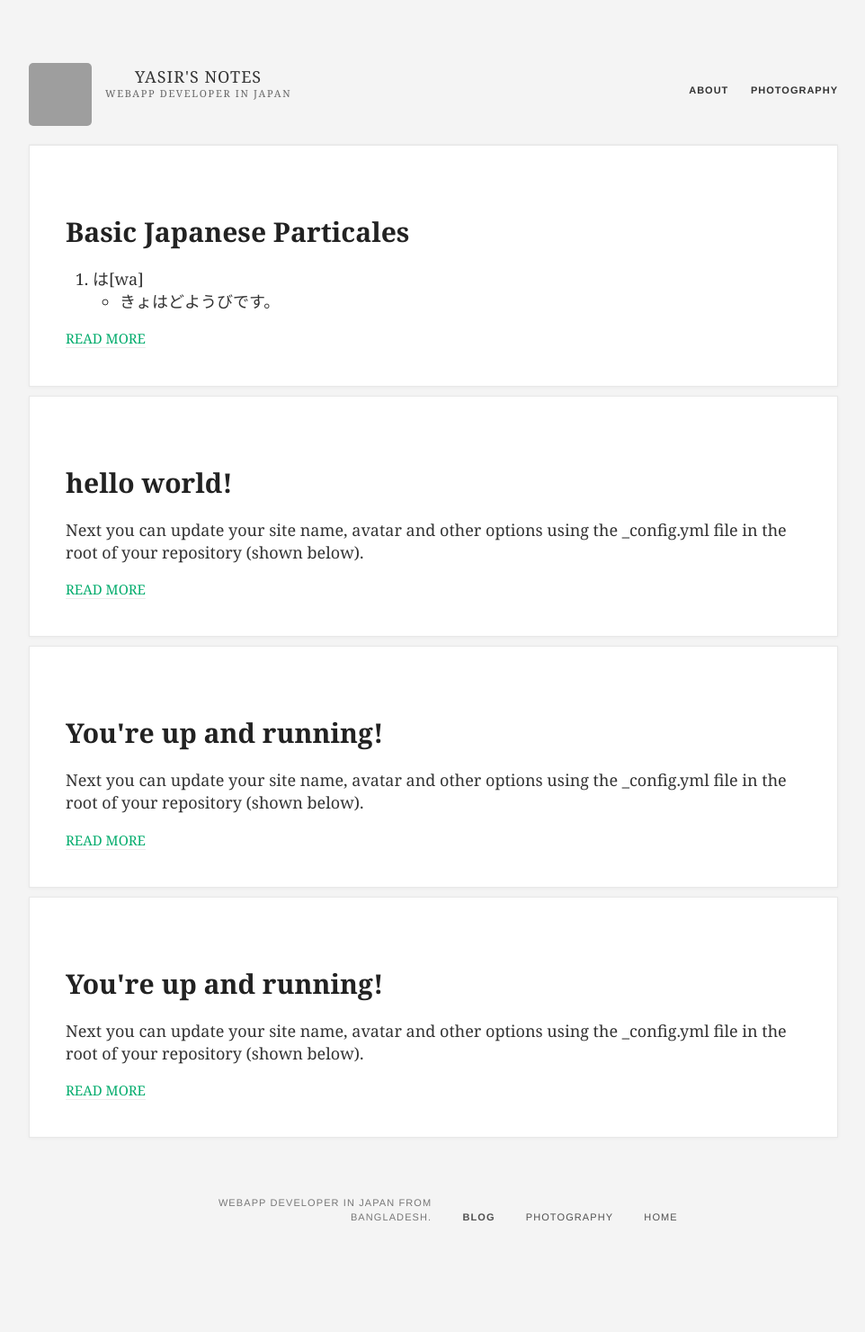
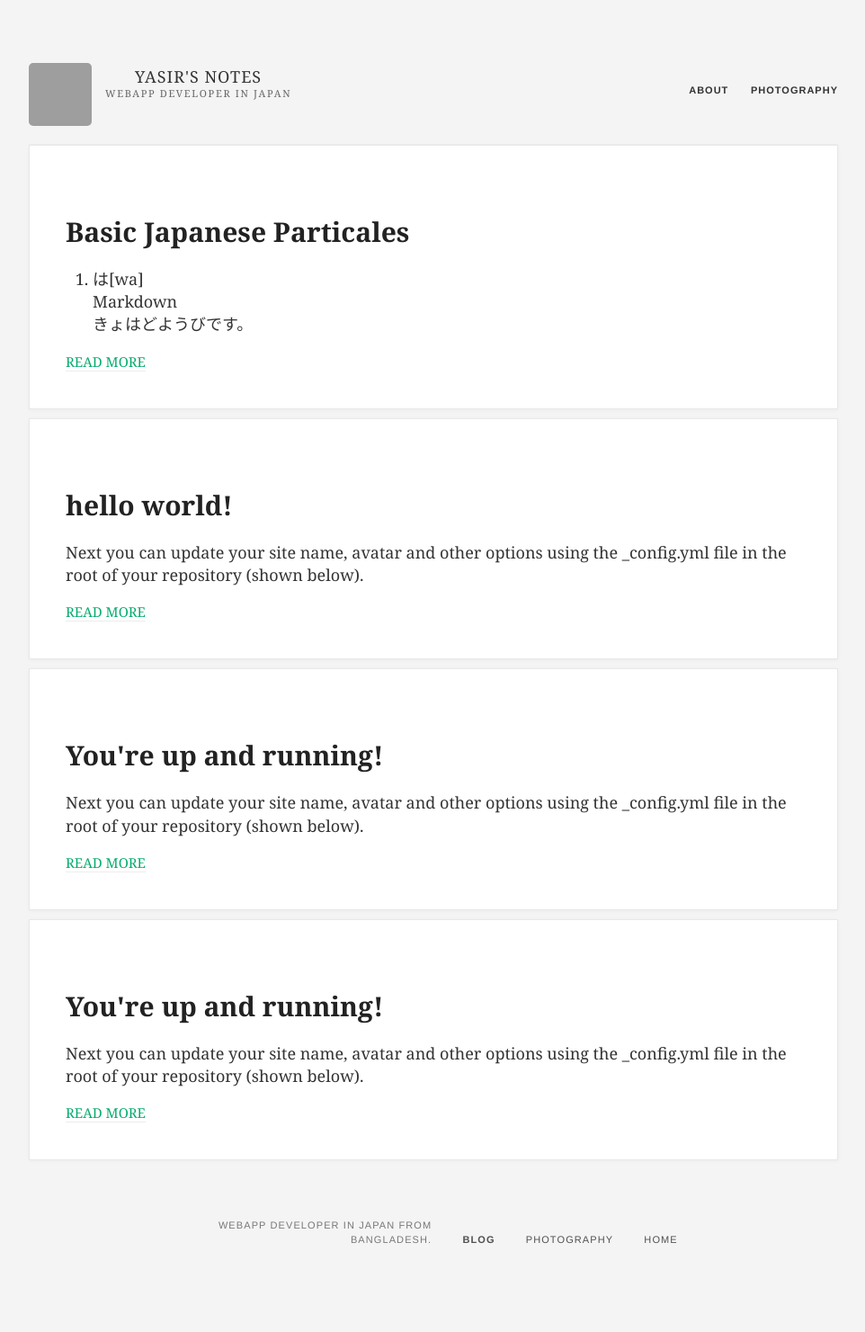
Before and after one commit to yasirtaher/blog, a Jekyll site: the page built from index.html, in a window 1280 px wide. Shown: the whole page at 90% size, without its empty margins (158-1120 px from the left). Built offline with Jekyll 4.4.1, drawn with Linux system fonts in a browser that asks for light colours; before the commit the page ends 1456 px from its top, so only the background shows below that; grey boxes are pictures that could not be loaded.

Commit message:
Update 2016-9-3-basic-japanese-particles.md

```diff
--- a/_posts/2016-9-3-basic-japanese-particles.md
+++ b/_posts/2016-9-3-basic-japanese-particles.md
@@ -4,4 +4,5 @@ title: Basic Japanese Particales
 ---
 
 1. は[wa]
-  * きょはどようびです。
+Markdown
+: きょはどようびです。
```
